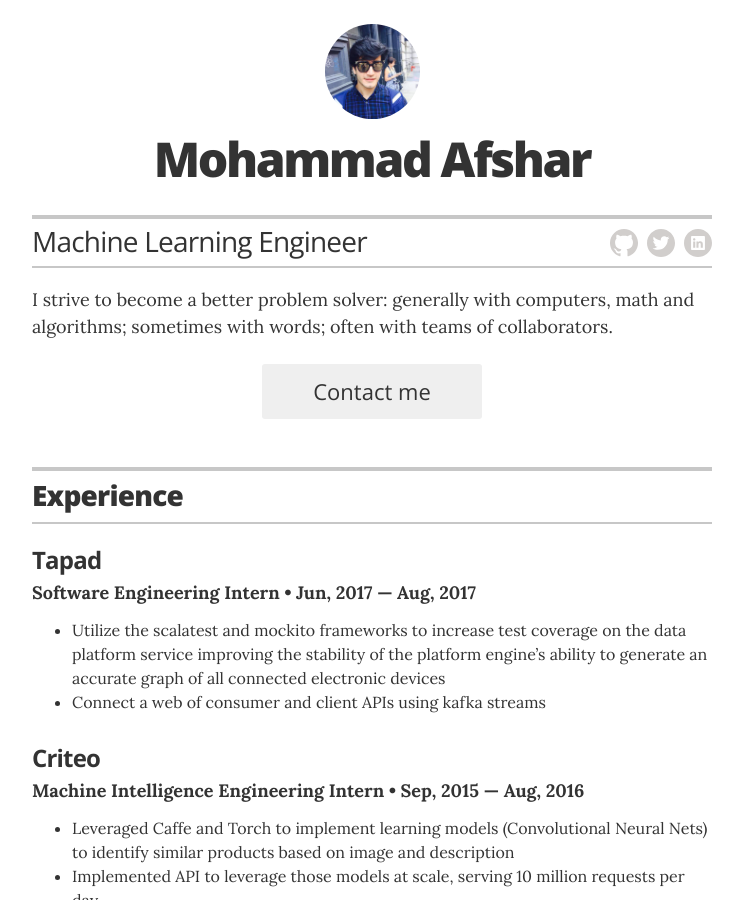
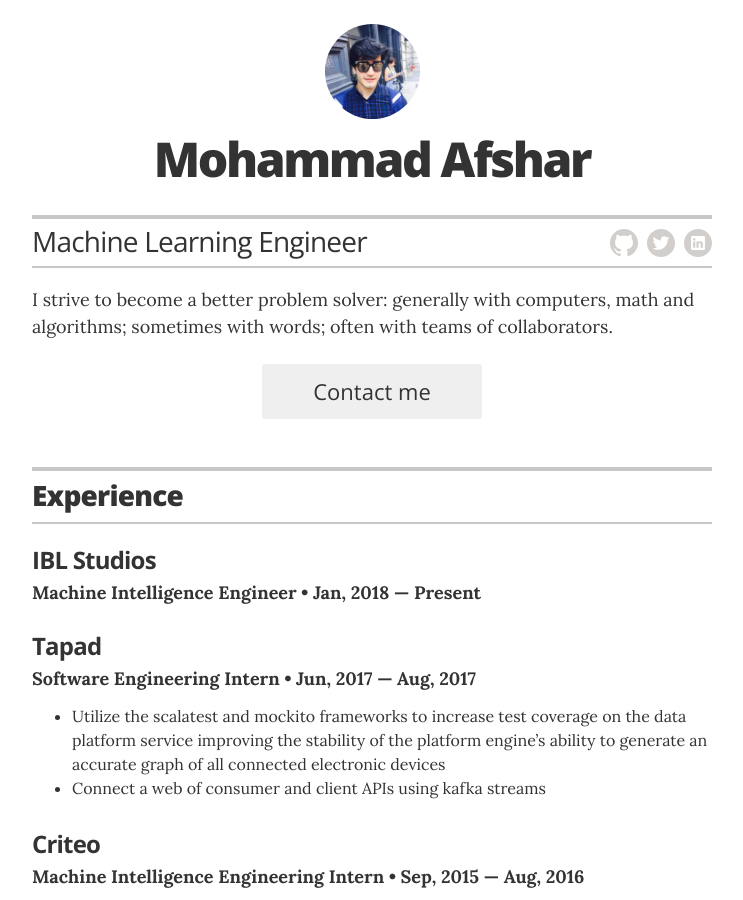
Before and after one commit to mafshar/mafshar.github.io, a Jekyll site: the page built from index.html, in a window 1280 px wide and 900 px high. Shown: the whole window, without its empty margins (268-1011 px from the left). Built offline with Jekyll 4.4.1, drawn with Linux system fonts in a browser that asks for light colours.

Commit message:
update experience

```diff
--- a/_data/experience.yml
+++ b/_data/experience.yml
@@ -1,4 +1,11 @@
 # Jobs
+
+# Tapad Software Engineering Intern
+- company: IBL Studios
+  position: Machine Intelligence Engineer
+  duration: Jan, 2018 &mdash; Present
+  summary:
+
 # Tapad Software Engineering Intern
 - company: Tapad
   position: Software Engineering Intern
```
